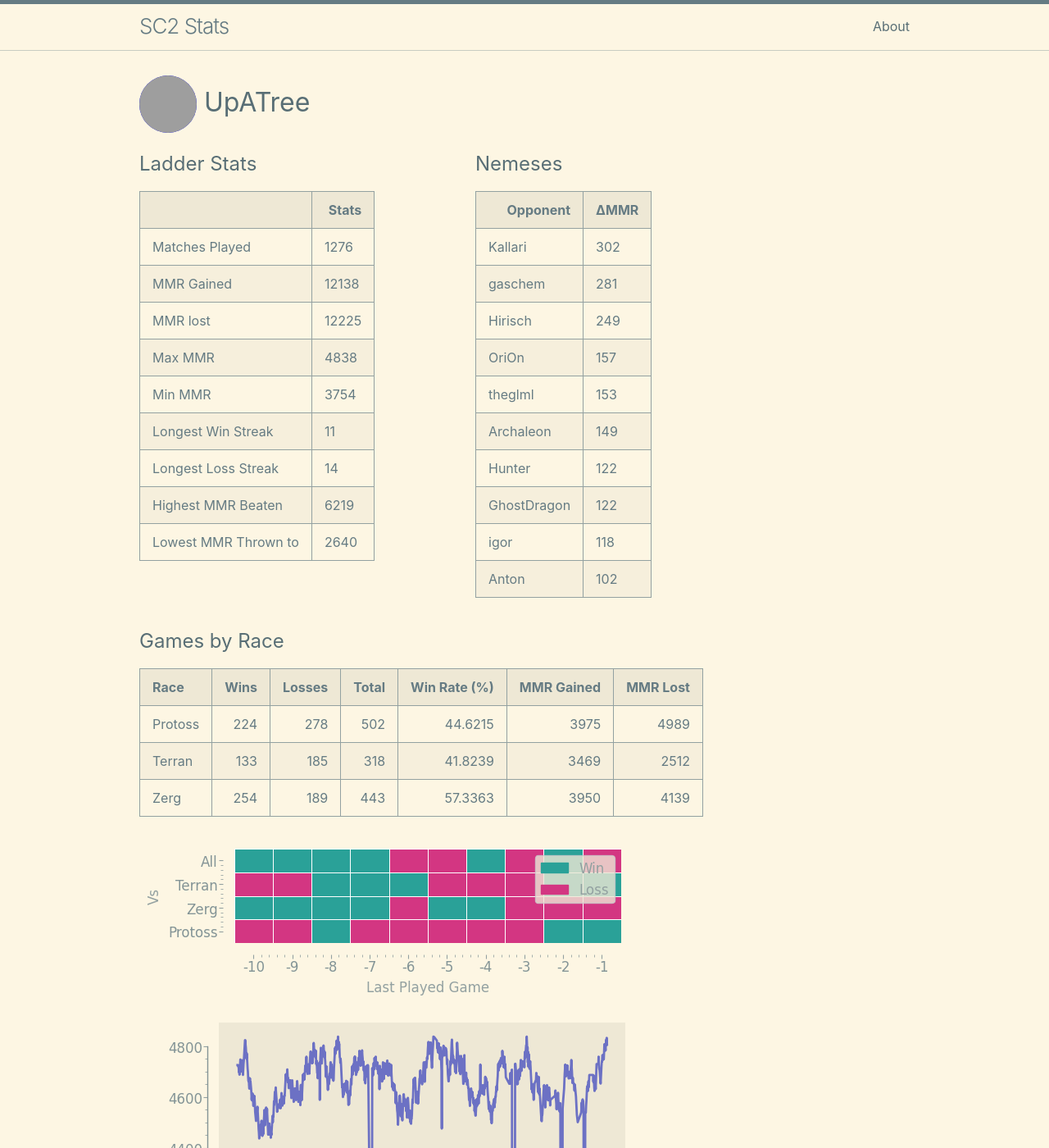
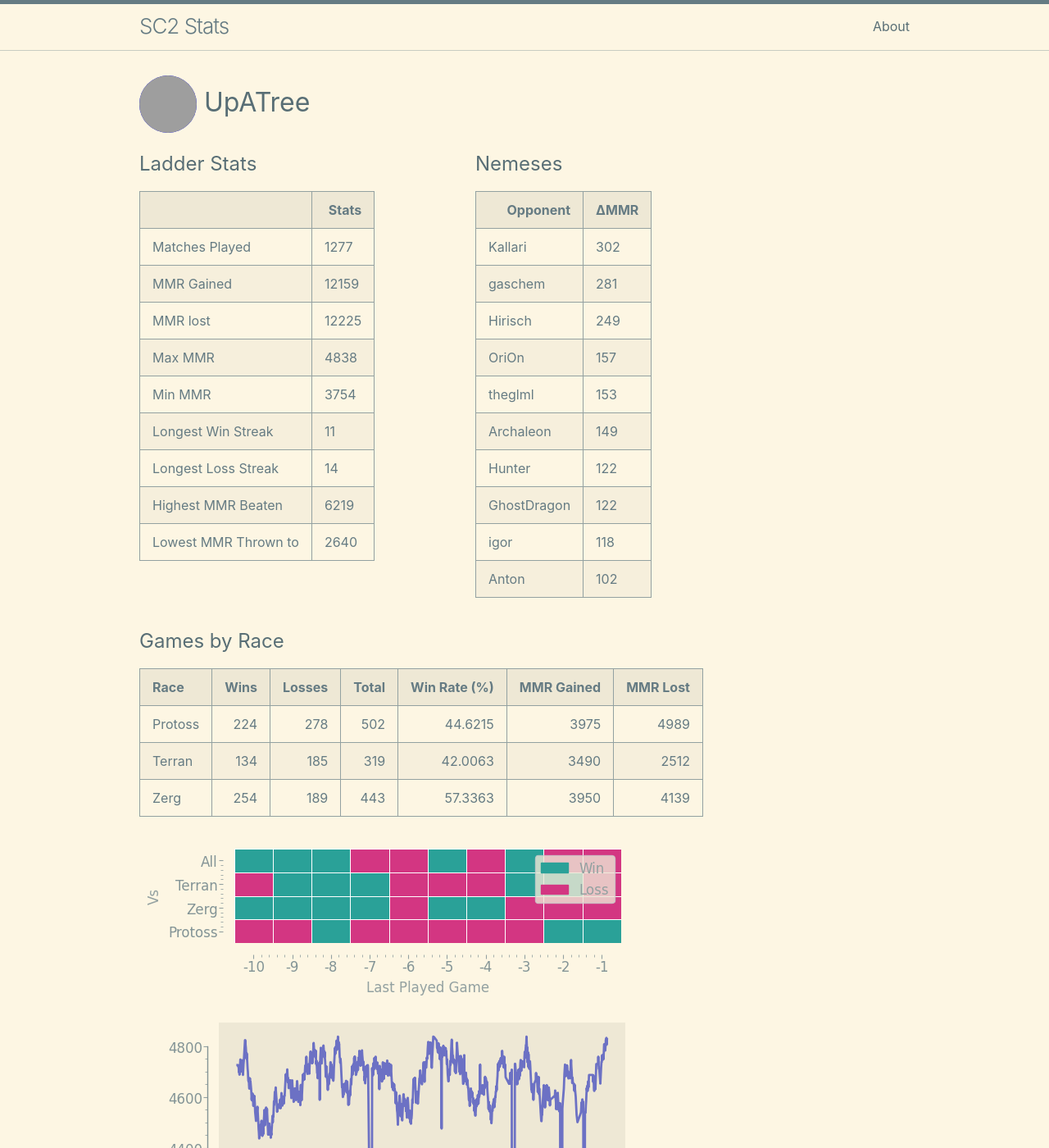
Before and after one commit to kylermurphy/UpATree, a Jekyll site: the page built from docs/index.md, in a window 1280 px wide and 1400 px high. Shown: the whole window at 82% size. Built offline with Jekyll 4.4.1, drawn with Linux system fonts in a browser that asks for light colours; grey boxes are pictures that could not be loaded.

Commit message:
running on push

```diff
--- a/docs/index.md
+++ b/docs/index.md
@@ -18,11 +18,11 @@ layout: home
   <tbody>
     <tr>
       <td>Matches Played</td>
-      <td>1276</td>
+      <td>1277</td>
     </tr>
     <tr>
       <td>MMR Gained</td>
-      <td>12138</td>
+      <td>12159</td>
     </tr>
     <tr>
       <td>MMR lost</td>
@@ -115,7 +115,7 @@ layout: home
 | Race    |   Wins |   Losses |   Total |   Win Rate (%) |   MMR Gained |   MMR Lost |
 |:--------|-------:|---------:|--------:|---------------:|-------------:|-----------:|
 | Protoss |    224 |      278 |     502 |        44.6215 |         3975 |       4989 |
-| Terran  |    133 |      185 |     318 |        41.8239 |         3469 |       2512 |
+| Terran  |    134 |      185 |     319 |        42.0063 |         3490 |       2512 |
 | Zerg    |    254 |      189 |     443 |        57.3363 |         3950 |       4139 |
 
 ![Games by Race](./assets/gm_hist.png)
--- a/log.txt
+++ b/log.txt
@@ -507,3 +507,4 @@ Writing a log file 2025-03-16 21:19:17.
 Writing a log file 2025-03-16 21:32:15.
 Writing a log file 2025-03-16 21:47:51.
 Writing a log file 2025-03-16 22:19:54.
+Writing a log file 2025-03-16 22:36:06.
```
Also changed, not shown: docs/assets/MMR.png, docs/assets/daily.png, docs/assets/gm_hist.png, docs/assets/r_wrt.png, 1 other file.
